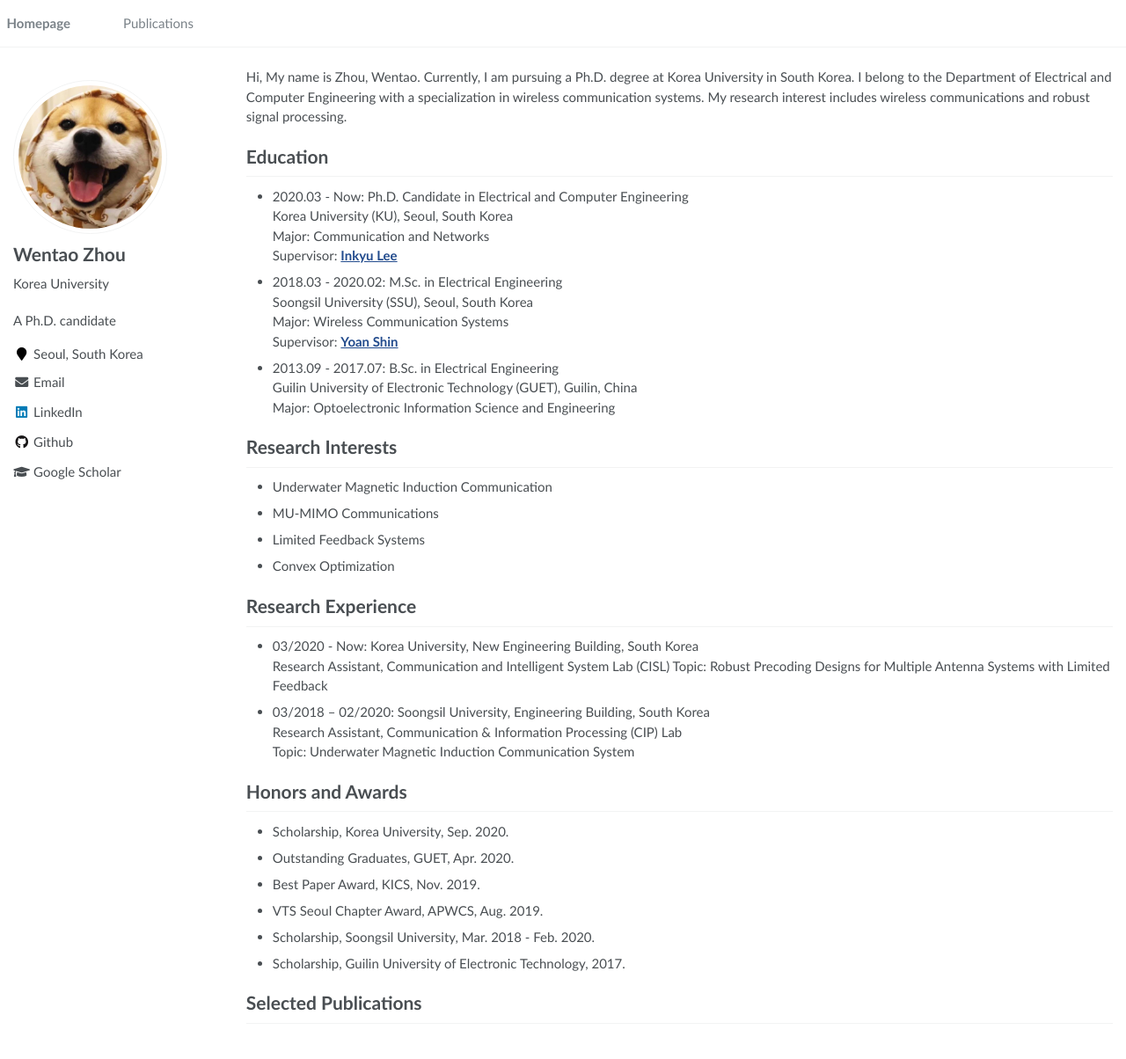
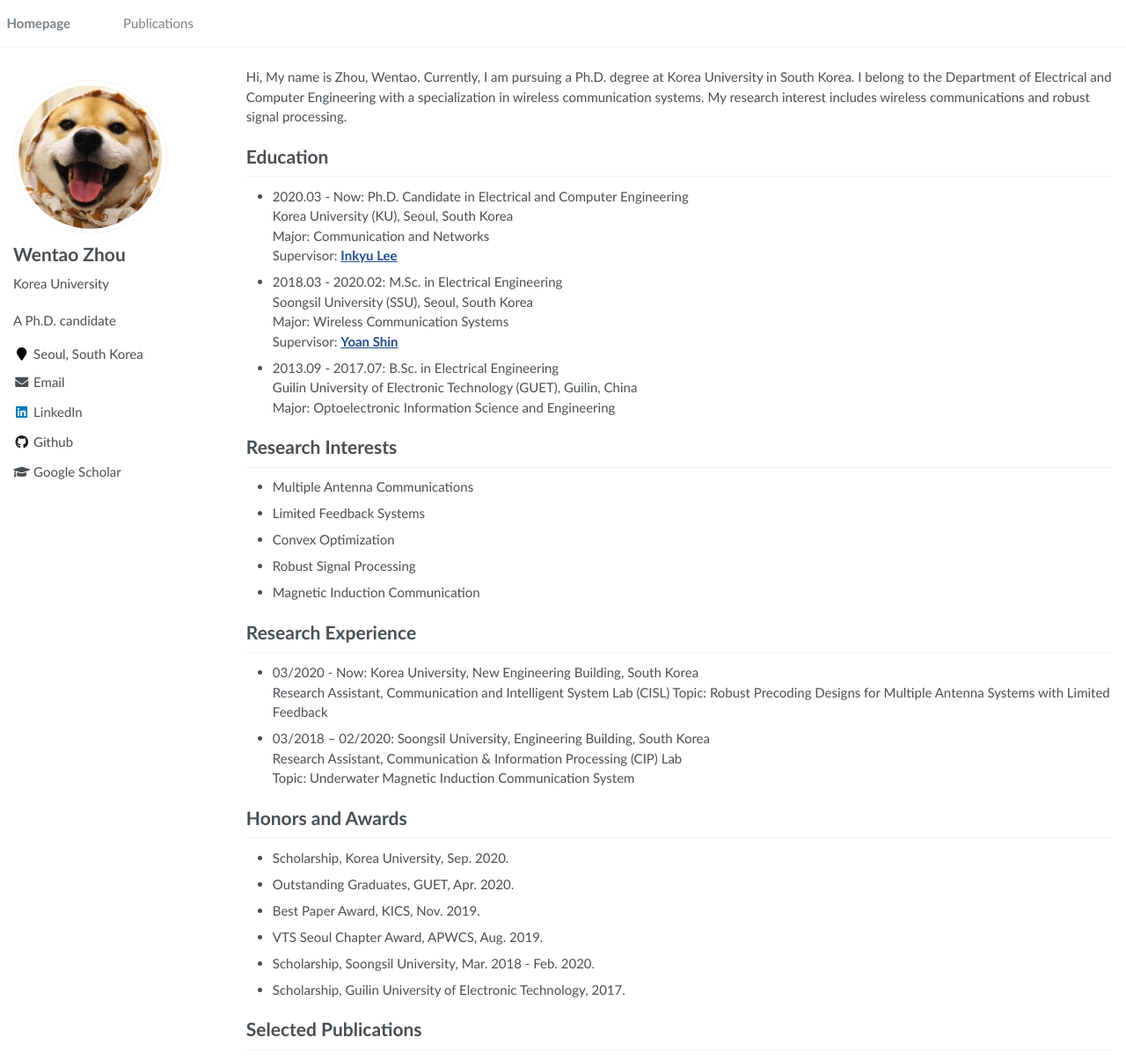
Before and after one commit to zhouwt612/zhouwt612.github.io, a Jekyll site: the page built from _pages/about.md, in a window 1280 px wide and 1204 px high. Shown: the whole window at 88% size. Built offline with Jekyll 4.4.1, drawn with Linux system fonts in a browser that asks for light colours.

Commit message:
Update about.md

```diff
--- a/_pages/about.md
+++ b/_pages/about.md
@@ -37,10 +37,11 @@ Hi, My name is Zhou, Wentao. Currently, I am pursuing a Ph.D. degree at Korea Un
 
 
 # Research Interests
-- Underwater Magnetic Induction Communication
-- MU-MIMO Communications
+- Multiple Antenna Communications
 - Limited Feedback Systems
 - Convex Optimization
+- Robust Signal Processing
+- Magnetic Induction Communication
 
 
 # Research Experience
```
